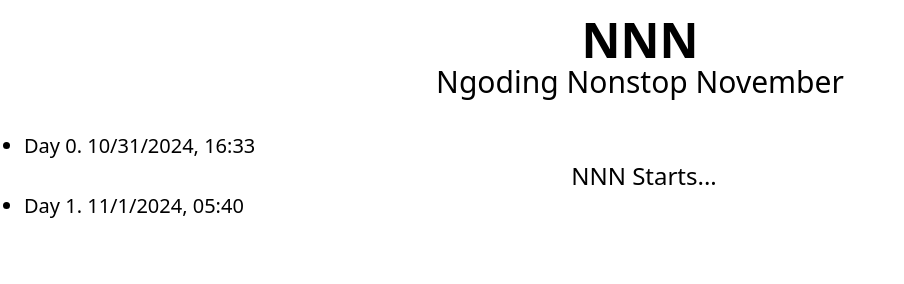
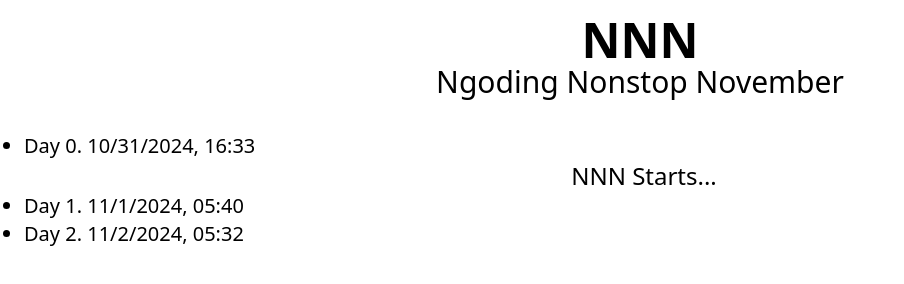
Before and after one commit to graphiert/NNN, a plain HTML site: page index.html in a window 1280 px wide. Shown: the whole page, without its empty margins (0-904 px from the left). Drawn offline with nearby package versions, Linux system fonts and the light colour scheme.

Commit message:
Update index.html

```diff
--- a/index.html
+++ b/index.html
@@ -25,6 +25,7 @@
         <li class="text-xl">Day 0. 10/31/2024, 16:33</li>
         <p class="text-2xl text-center">NNN Starts...</p>
         <li class="text-xl">Day 1. 11/1/2024, 05:40</li>
+        <li class="text-xl">Day 2. 11/2/2024, 05:32</li>
       </ul>
     </section>
   </body>
```
